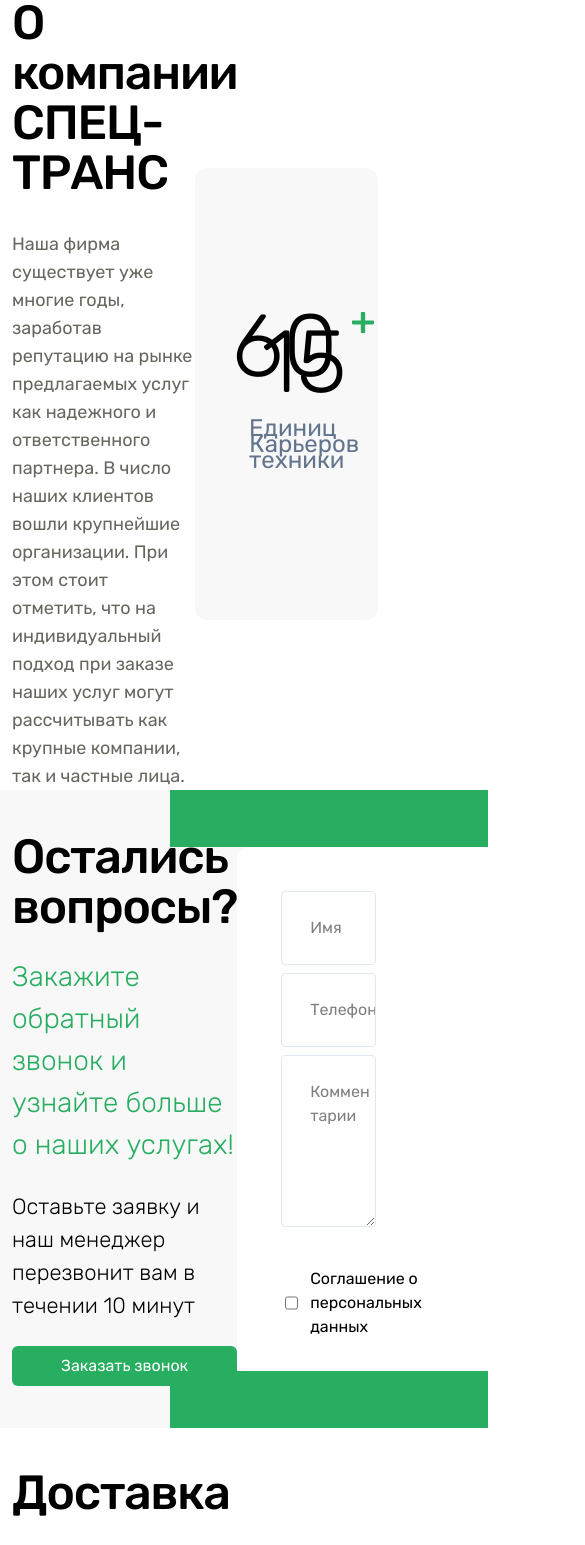
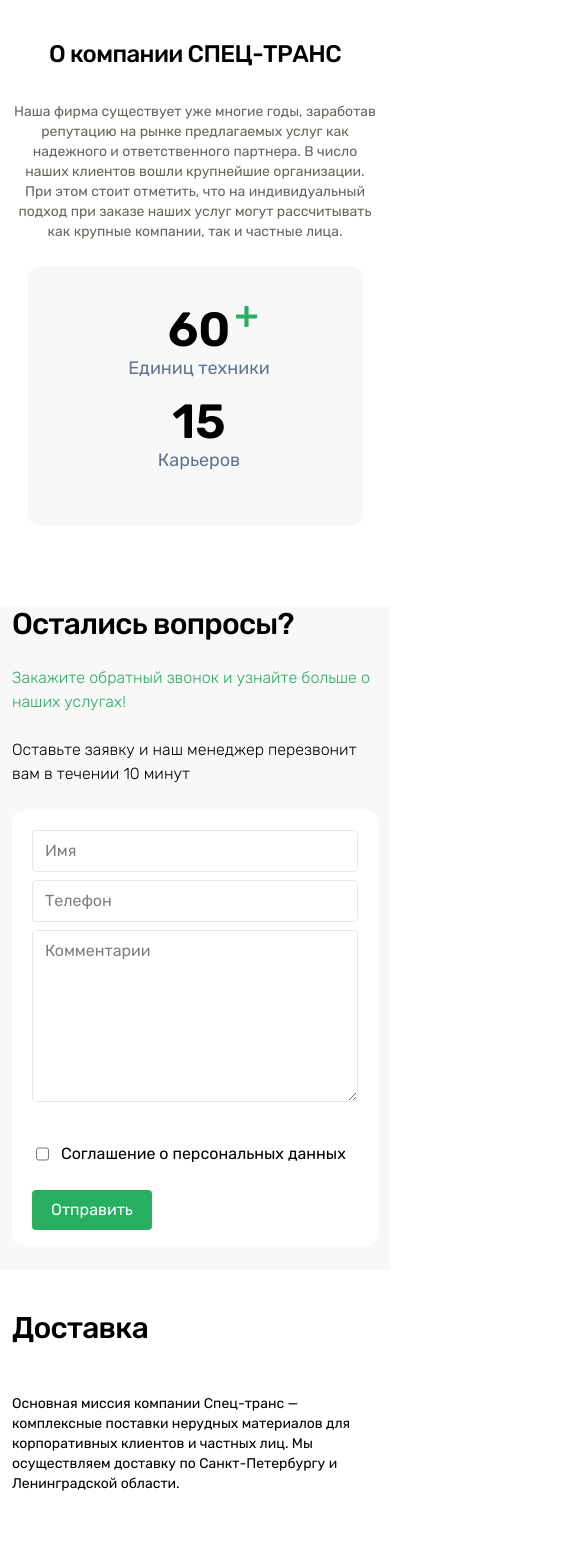
Before and after one commit to respectedbro/NoRood, a Vue app: page / in a window 390 px wide. Shown: the part 1962-3507 px from the top of the page, 585 px wide, since content can reach past the window. Built offline with nearby package versions, Linux system fonts and the light colour scheme.

Commit message:
emit btn

```diff
--- a/package.json
+++ b/package.json
@@ -12,6 +12,7 @@
   },
   "dependencies": {
     "@tailwindcss/vite": "^4.0.3",
+    "pinia": "^3.0.0",
     "tailwindcss": "^4.0.3",
     "vue": "^3.5.13",
     "vue-router": "^4.5.0"
--- a/src/components/DeliveryComponent.vue
+++ b/src/components/DeliveryComponent.vue
@@ -1,28 +1,28 @@
 <script setup>
-import { ref } from 'vue';
+import { ref } from 'vue'
 
-
-const isLoading = ref(true);
-
+const isLoading = ref(true)
 
 const onIframeLoad = () => {
-  isLoading.value = false;
-};
+  isLoading.value = false
+}
 </script>
 
 <template>
   <section class="flex flex-col w-full items-end pl-3">
-    <div class="flex max-w-[1670px] w-full rubik">
-      <div class="flex max-w-[670px] w-full flex-col justify-between gap-25">
+    <div
+      class="flex flex-col items-center lg:items-start lg:flex-row max-w-[1440px] lg:max-w-[1670px] w-full rubik"
+    >
+      <div class="flex max-w-[670px] w-full flex-col justify-between gap-12 md:gap-25">
         <div class="flex flex-col gap-12">
-          <h3 class="text-5xl/[50px] tracking-tight font-medium mt-10">Доставка</h3>
-          <p class="max-w-[500px] text-lg font-normal">
+          <h3 class="text-3xl md:text-5xl/[50px] tracking-tight font-medium mt-10">Доставка</h3>
+          <p class="max-w-[500px] text-sm md:text-lg font-normal md:font-normal">
             Основная миссия компании Спец-транс — комплексные поставки нерудных материалов для
             корпоративных клиентов и частных лиц. Мы осуществляем доставку по Санкт-Петербургу и
             Ленинградской области.
           </p>
 
-          <ul class="flex flex-col gap-12 text-[#67675F]">
+          <ul class="flex flex-col gap-6 md:gap-12 text-[#67675F]">
             <li class="flex gap-4">
               <img src="/images/icons/star-delivery.svg" alt="star-delivery" />
               <p>Вы оставляете заявку через сайт или по телефону</p>
@@ -42,7 +42,7 @@
           </ul>
         </div>
 
-        <div class="flex gap-4 rubik font-normal">
+        <div class="flex flex-col gap-4 rubik font-normal mb-4">
           <div class="flex flex-col p-13 text-center bg-[#F8F8F8] gap-3">
             <span>г. Санкт-Петербург,</span>
             <span class="text-base text-[#848692]">Невский проспект, д. 12/2</span>
@@ -55,8 +55,7 @@
         </div>
       </div>
 
-      <div class="relative w-full wax-h-[980px]">
-
+      <div class="relative w-full h-[387px] md:h-[480px] lg:h-[980px]">
         <div
           v-if="isLoading"
           class="absolute inset-0 flex items-center justify-center bg-white z-10"
@@ -69,6 +68,7 @@
           width="100%"
           height="100%"
           @load="onIframeLoad"
+          style="border: 0"
         ></iframe>
       </div>
     </div>
@@ -76,10 +76,9 @@
 </template>
 
 <style scoped>
-
 .loader {
   border: 5px solid #f3f3f3;
-  border-top: 5px solid #27AE60;
+  border-top: 5px solid #27ae60;
   border-radius: 50%;
   width: 50px;
   height: 50px;
--- a/src/components/FormQuestion.vue
+++ b/src/components/FormQuestion.vue
@@ -1,47 +1,62 @@
 <script setup>
 import OrderCallBtn from '@/components/OrderCallBtn.vue'
+
+const props = defineProps({
+  isModalOpen: Boolean,
+})
+
+const emit = defineEmits(['open-modal'])
+
+const openModal = () => {
+  emit('open-modal')
+}
 </script>
 
 <template>
   <div class="flex flex-col max-w-[1420px] w-full rubik">
-    <div class="flex justify-between items-center">
-      <div class="flex flex-col gap-6 max-w-[489px]">
-        <h3 class="text-5xl/[50px] tracking-tight font-medium">Остались вопросы?</h3>
-        <p class="text-[28px] text-[#27AE60] font-light">
+    <div class="flex flex-col lg:flex-row justify-between items-center">
+      <div class="mb-6 lg:mb-0 flex flex-col gap-6 max-w-[489px]">
+        <h3 class="text-3xl md:text-5xl/[50px] tracking-tight font-medium">Остались вопросы?</h3>
+        <p class="text-base md:text-[28px] text-[#27AE60] font-light">
           Закажите обратный звонок и узнайте больше о наших услугах!
         </p>
-        <p class="text-[22px] font-light">
+        <p class="text-base md:text-[22px] font-light">
           Оставьте заявку и наш менеджер перезвонит вам в течении 10 минут
         </p>
-        <OrderCallBtn class="max-w-[254px]" />
+        <OrderCallBtn @click="openModal" class="max-w-[254px] hidden lg:block" />
       </div>
 
-      <div class="w-1/2 flex flex-col items-center">
-        <div class="w-[318px] bg-[#27AE60] h-[57px]"></div>
-        <form class="flex flex-col px-11 pt-11 pb-8 bg-white gap-2 w-full rounded-xl">
+      <div class="w-full lg:w-1/2 flex flex-col items-center">
+        <div class="hidden lg:block w-[318px] bg-[#27AE60] h-[57px]"></div>
+        <form
+          class="flex flex-col px-5 md:px-11 pt-5 md:pt-11 pb-4 md:pb-8 bg-white gap-2 w-full rounded-xl"
+        >
           <input
-            class="border-solid border-1 border-slate-200 rounded py-6 pl-7"
+            class="border-solid border-1 border-slate-200 rounded py-2 pl-3 md:py-6 md:pl-7"
             type="text"
             placeholder="Имя"
             name="firstname"
           />
           <input
-            class="border-solid border-1 border-slate-200 rounded py-6 pl-7"
+            class="border-solid border-1 border-slate-200 rounded py-2 pl-3 md:py-6 md:pl-7"
             type="tel"
             placeholder="Телефон"
             name="phone"
           />
           <textarea
             placeholder="Комментарии"
-            class="border-solid border-1 border-slate-200 rounded pt-6 pl-7 min-h-[172px]"
+            class="border-solid border-1 border-slate-200 rounded py-2 pl-3 md:py-6 md:pl-7 min-h-[172px]"
             name="comment"
           ></textarea>
           <div class="flex gap-3 ml-1 mt-8">
             <input type="checkbox" />
-            <span>Соглашение о персональных данных</span>
+            <span class="whitespace-nowrap">Соглашение о персональных данных</span>
           </div>
+          <button type="submit" class="max-w-30 mt-4 bg-[#27AE60] text-white rounded py-2 px-4">
+            Отправить
+          </button>
         </form>
-        <div class="w-[318px] bg-[#27AE60] h-[57px]"></div>
+        <div class="hidden lg:block w-[318px] bg-[#27AE60] h-[57px]"></div>
       </div>
     </div>
   </div>
--- a/src/components/HeaderComponent.vue
+++ b/src/components/HeaderComponent.vue
@@ -1,5 +1,11 @@
 <script setup>
 import OrderCallBtn from '@/components/OrderCallBtn.vue'
+
+const emit = defineEmits(['open-modal'])
+
+const openModal = () => {
+  emit('open-modal')
+}
 </script>
 
 <template>
@@ -18,7 +24,7 @@
       </ul>
     </nav>
 
-    <OrderCallBtn class="hidden lg:block" />
+    <OrderCallBtn @click="openModal" class="hidden lg:block" />
   </header>
 </template>
 
--- /dev/null
+++ b/src/components/ModalComponent.vue
@@ -0,0 +1,59 @@
+<script setup>
+import { defineEmits, defineProps } from 'vue'
+import OrderCallBtn from '@/components/OrderCallBtn.vue'
+
+const { isModalOpen } = defineProps({
+  isModalOpen: Boolean,
+})
+
+const emit = defineEmits(['close-modal'])
+
+const closeModal = () => {
+  emit('close-modal')
+}
+</script>
+
+<template>
+  <div v-if="isModalOpen" class="fixed top-0 bottom-0 right-0 left-0 w-full bg-slate-500/50">
+    <div
+      class="fixed w-[700px] h-[400px] top-1/3 left-1/2 transform -translate-x-1/2 -translate-y-1/2"
+    >
+      <button @click="closeModal" class="absolute top-3 right-4 text-xl text-black cursor-pointer">
+        &#x2715;
+      </button>
+      <form class="flex flex-col px-11 pt-11 pb-8 bg-white gap-2 w-full rounded-xl">
+        <h3 class="self-center text-xl pb-3">
+          Заполните форму, мы с вами свяжемся в ближайшее время
+        </h3>
+        <input
+          class="border-solid border-1 border-slate-200 rounded py-6 pl-7"
+          type="text"
+          placeholder="Имя"
+          name="firstname"
+          required
+        />
+        <input
+          class="border-solid border-1 border-slate-200 rounded py-6 pl-7"
+          type="tel"
+          placeholder="Телефон"
+          name="phone"
+          required
+        />
+        <textarea
+          placeholder="Комментарии"
+          class="border-solid border-1 border-slate-200 rounded pt-6 pl-7 min-h-[172px]"
+          name="comment"
+        ></textarea>
+        <div class="flex items-center justify-between p-3">
+          <div class="flex gap-3">
+            <input type="checkbox" />
+            <span>Соглашение о персональных данных</span>
+          </div>
+          <div>
+            <OrderCallBtn type="submit" />
+          </div>
+        </div>
+      </form>
+    </div>
+  </div>
+</template>
--- a/src/views/HomeView.vue
+++ b/src/views/HomeView.vue
@@ -5,6 +5,7 @@
 import FormQuestion from '@/components/FormQuestion.vue'
 import DeliveryComponent from '@/components/DeliveryComponent.vue'
 import { ref } from 'vue'
+import ModalComponent from '@/components/ModalComponent.vue'
 
 const isModalOpen = ref(false)
 
@@ -21,7 +22,7 @@
   <div class="flex flex-col w-full items-center">
     <div class="home-view px-3">
       <div class="flex flex-col gap-10 md:gap-90 max-w-[1420px] w-full justify-self-center">
-        <header-component />
+        <header-component :isModalOpen="isModalOpen" @open-modal="openModal" />
 
         <section class="flex flex-col items-start max-w-3xl text-white gap-y-12">
           <h1 class="rubik text-3xl md:text-6xl font-bold font-mono">
@@ -118,11 +119,15 @@
       </div>
     </section>
 
-    <section class="flex flex-col max-w-[1420px] w-full rubik px-3">
-      <div class="flex justify-between items-center">
-        <div class="w-1/2 flex-col flex gap-8">
-          <h3 class="text-5xl/[50px] tracking-tight font-medium">О компании СПЕЦ-ТРАНС</h3>
-          <p class="max-w-[579px] text-lg font-normal text-[#67675F]">
+    <section
+      class="flex flex-col items-center text-center sm:text-start md:items-stretch max-w-[1420px] w-full rubik px-3"
+    >
+      <div class="flex flex-col mt-10 md:mt-0 md:flex-row justify-between items-center">
+        <div class="md:w-1/2 flex-col flex gap-8 w-full mb-6 md:mb-0">
+          <h3 class="text-2xl md:text-5xl/[50px] tracking-tight font-medium">
+            О компании СПЕЦ-ТРАНС
+          </h3>
+          <p class="max-w-[579px] text-sm md:text-lg font-normal text-[#67675F]">
             Наша фирма существует уже многие годы, заработав репутацию на рынке предлагаемых услуг
             как надежного и ответственного партнера. В число наших клиентов вошли крупнейшие
             организации. При этом стоит отметить, что на индивидуальный подход при заказе наших
@@ -131,25 +136,29 @@
         </div>
 
         <div
-          class="flex justify-center items-center mb-20 pt-28 pb-36 pr-16 pl-20 w-1/2 mt-20 rounded-xl bg-[#F8F8F8]"
+          class="w-[335px] flex-col gap-4 md:flex-row flex justify-start md:justify-center items-center mb-20 pt-10 md:pt-28 md:pb-36 pb-13 pr-8 md:pr-16 pl-10 md:pl-20 md:w-1/2 md:mt-20 rounded-xl bg-[#F8F8F8]"
         >
           <div class="w-1/2 flex flex-col items-center">
-            <div class="text-[88px] font-light relative">
-              <img src="/images/icons/+.svg" alt="plus" class="absolute top-8 left-30" />
+            <div class="text-5xl lg:text-[88px] font-semibold lg:font-light relative">
+              <img src="/images/icons/+.svg" alt="plus" class="absolute top-0 left-17 lg:left-28" />
               60
             </div>
-            <p class="text-2xl font-normal text-slate-500 pl-6">Единиц техники</p>
+            <p
+              class="whitespace-nowrap text-center text-lg lg:text-2xl font-normal text-slate-500 lg:pl-6"
+            >
+              Единиц техники
+            </p>
           </div>
           <div class="w-1/2 flex flex-col items-center">
-            <div class="text-[88px] font-light">15</div>
-            <p class="text-2xl font-normal text-slate-500">Карьеров</p>
+            <div class="text-5xl lg:text-[88px] font-semibold lg:font-light">15</div>
+            <p class="text-lg lg:text-2xl font-normal text-slate-500">Карьеров</p>
           </div>
         </div>
       </div>
     </section>
 
-    <section class="bg-[#F8F8F8] flex flex-col items-center w-full px-3">
-      <FormQuestion />
+    <section class="bg-[#F8F8F8] flex flex-col items-center w-full pb-6 lg:pb-0 px-3">
+      <FormQuestion @open-modal="openModal" />
     </section>
 
     <DeliveryComponent />
@@ -157,48 +166,7 @@
     <FooterComponent class="mt-16" />
   </div>
 
-  <div v-if="isModalOpen" class="fixed top-0 bottom-0 right-0 left-0 w-full bg-slate-500/50">
-    <div
-      class="fixed w-[700px] h-[400px] top-1/3 left-1/2 transform -translate-x-1/2 -translate-y-1/2"
-    >
-      <button class="absolute top-3 right-4 text-xl text-black cursor-pointer" @click="closeModal">
-        &#x2715;
-      </button>
-      <form class="flex flex-col px-11 pt-11 pb-8 bg-white gap-2 w-full rounded-xl">
-        <h3 class="self-center text-xl pb-3">
-          Заполните форму, мы с вами свяжемся в ближайшее время
-        </h3>
-        <input
-          class="border-solid border-1 border-slate-200 rounded py-6 pl-7"
-          type="text"
-          placeholder="Имя"
-          name="firstname"
-          required
-        />
-        <input
-          class="border-solid border-1 border-slate-200 rounded py-6 pl-7"
-          type="tel"
-          placeholder="Телефон"
-          name="phone"
-          required
-        />
-        <textarea
-          placeholder="Комментарии"
-          class="border-solid border-1 border-slate-200 rounded pt-6 pl-7 min-h-[172px]"
-          name="comment"
-        ></textarea>
-        <div class="flex items-center justify-between p-3">
-          <div class="flex gap-3">
-            <input type="checkbox" />
-            <span>Соглашение о персональных данных</span>
-          </div>
-          <div>
-            <OrderCallBtn type="submit" />
-          </div>
-        </div>
-      </form>
-    </div>
-  </div>
+  <ModalComponent :is-modal-open="isModalOpen" @close-modal="closeModal" />
 </template>
 
 <style scoped>
```
Also changed, not shown: src/components/FooterComponent.vue (+5 -3 lines), src/views/ServicesView.vue (+20 -22 lines), 1 other file (tests, documents, lock files or other folders).
